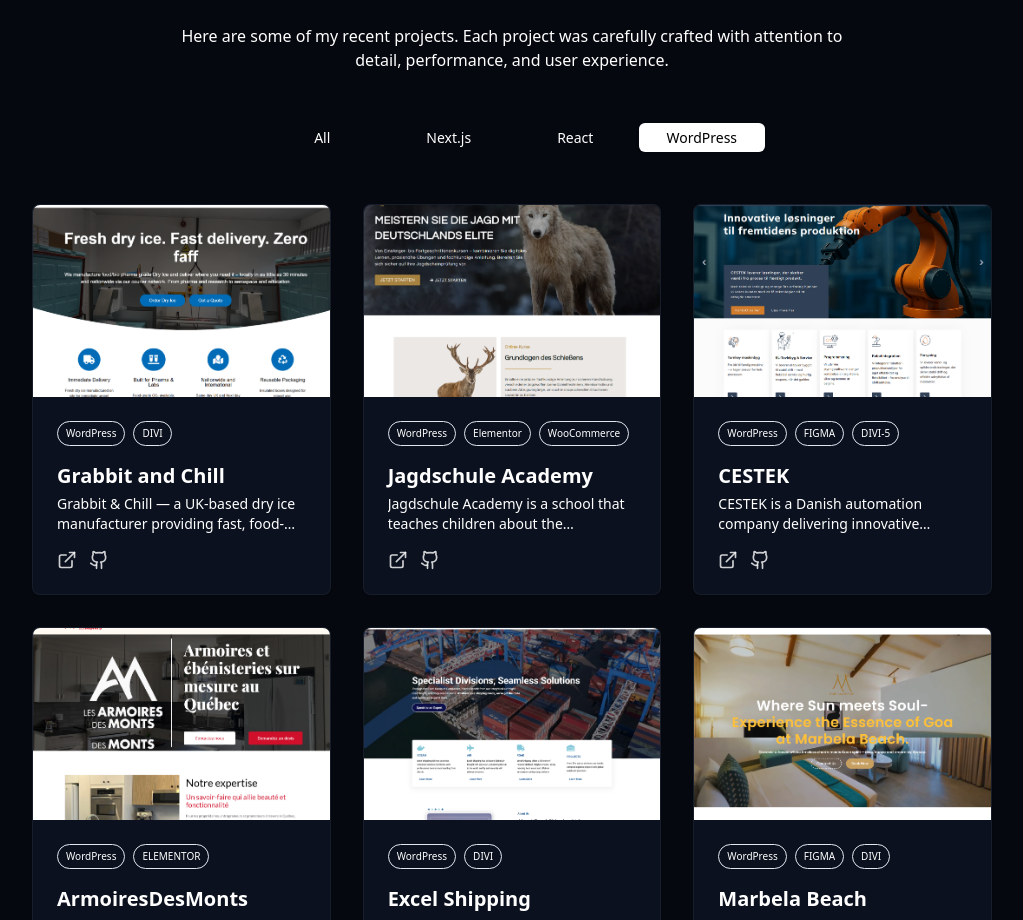
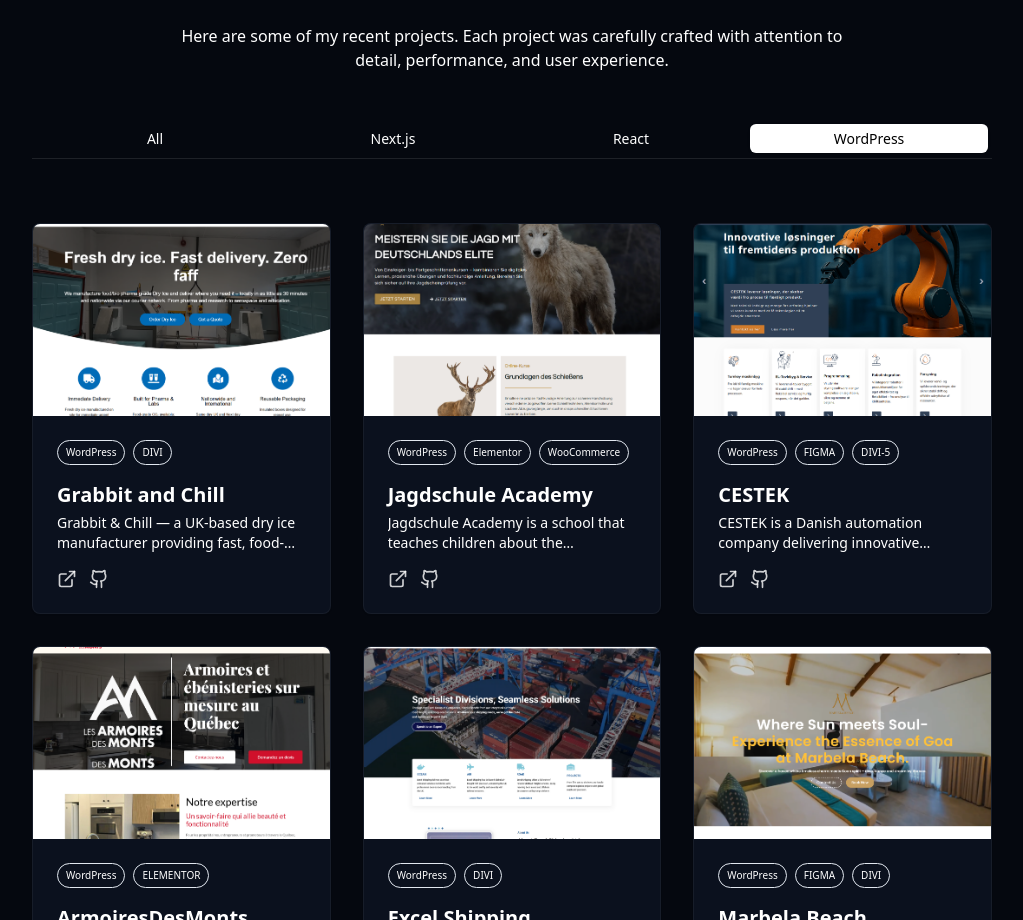
Before and after one commit to Pkabdullah/Portfolio-App, a Next.js app: page / in a window 1280 px wide. Shown: the part 1471-2391 px from the top of the page, without its empty margins (128-1151 px from the left). Built offline with nearby package versions, Linux system fonts and the light colour scheme.

Commit message:
Update Projects.jsx

```diff
--- a/src/components/Projects.jsx
+++ b/src/components/Projects.jsx
@@ -205,13 +205,13 @@
         </p>
 
 
-        <div className="flex justify-center mb-12">
-          <Tabs defaultValue="WordPress" className="w-full max-w-lg" onValueChange={setActiveTab}>
-            <TabsList className="grid w-full grid-cols-4 bg-transparent ">
-              <TabsTrigger
-                value="All"
-                className="text-white data-[state=active]:bg-white data-[state=active]:text-black cursor-pointer"
-              >
+      <div className="flex justify-center mb-12 w-full">
+  <Tabs defaultValue="WordPress" className="w-full" onValueChange={setActiveTab}>
+    <TabsList className="flex w-full h-auto overflow-x-auto bg-transparent p-1 no-scrollbar justify-start md:justify-center border-b border-white/10 rounded-none mb-4">
+      <TabsTrigger
+        value="All"
+        className="flex-1 min-w-[80px] text-white data-[state=active]:bg-white data-[state=active]:text-black cursor-pointer rounded-md transition-all"
+      >
                 All
               </TabsTrigger>
               <TabsTrigger
```
